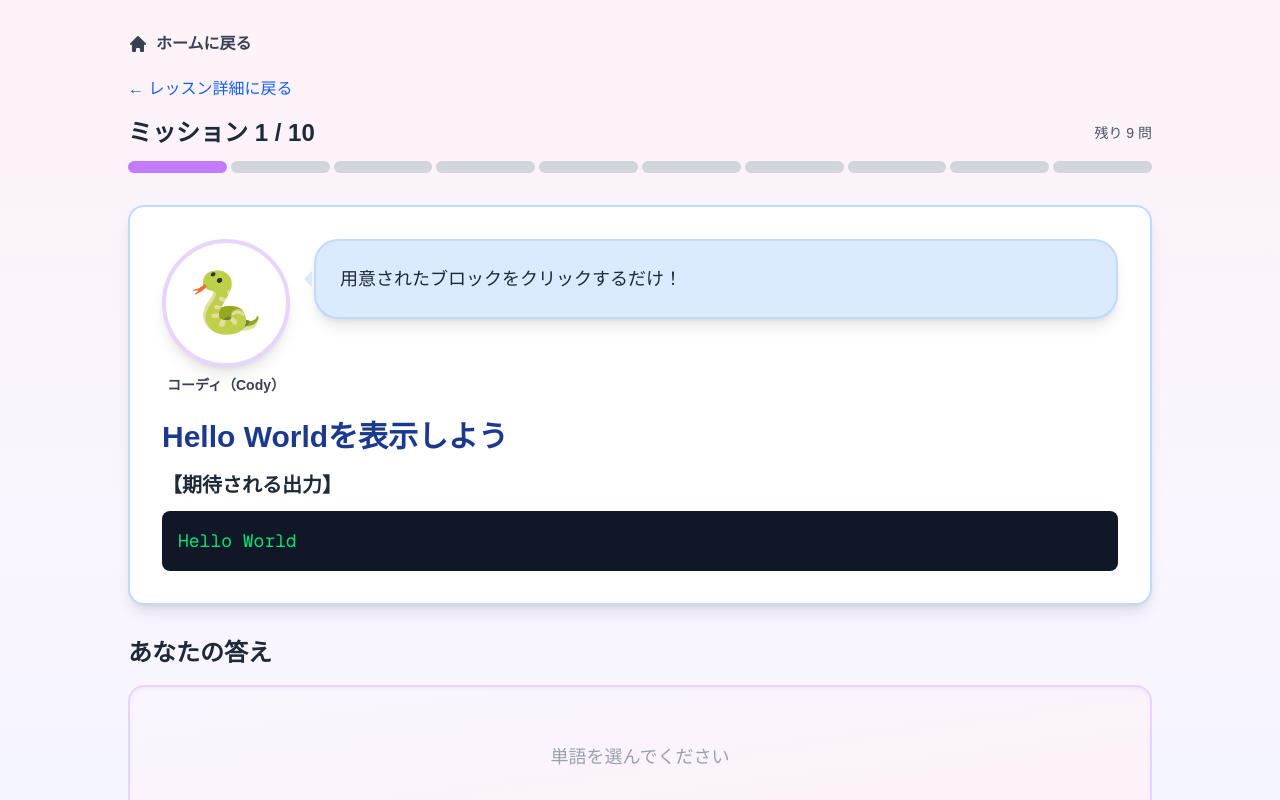
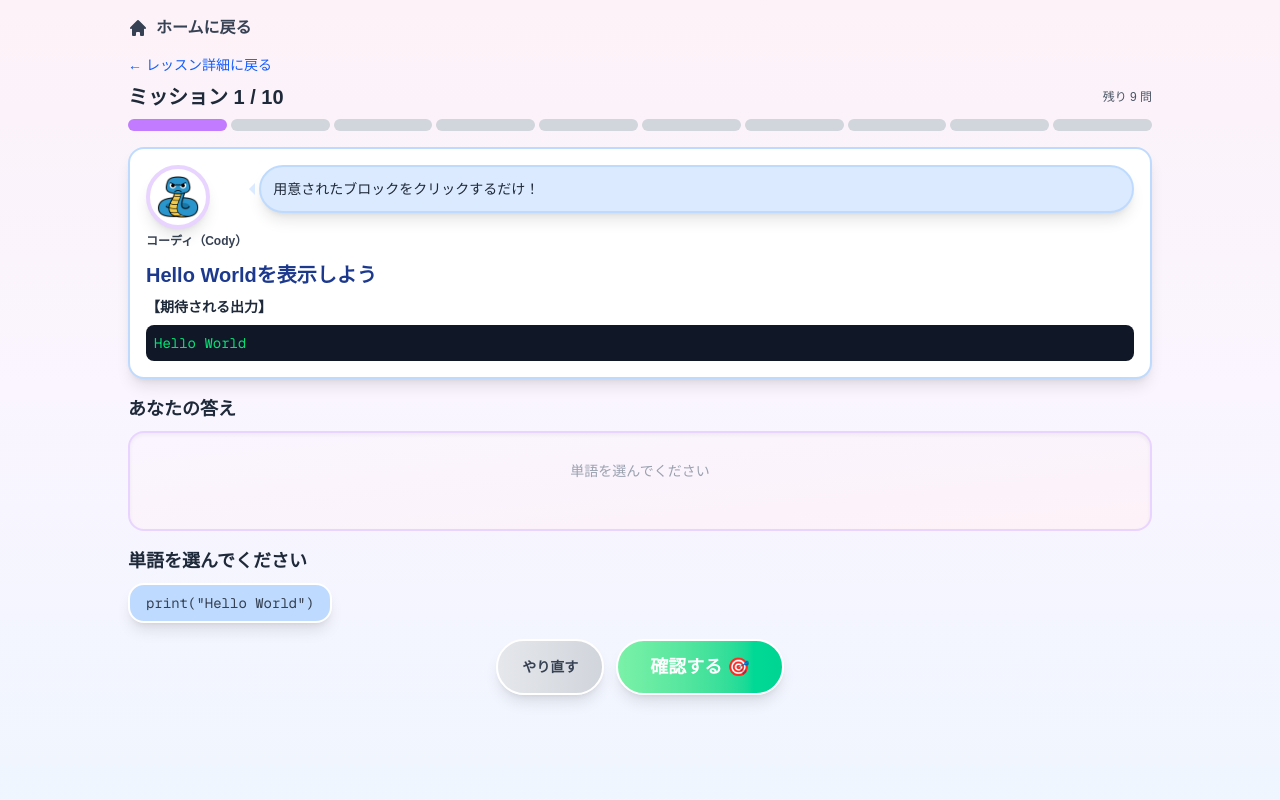
Before and after one commit to plusone03120717-maker/codeblock, a Next.js app: page /lesson/1/editor in a window 1280 px wide. Shown: the top 800 px of the page. Built offline with nearby package versions, Linux system fonts and the light colour scheme.

Commit message:
feat: スライドにコード例を追加、エディターUIをコンパクト化

```diff
--- a/src/app/lesson/[id]/editor/page.tsx
+++ b/src/app/lesson/[id]/editor/page.tsx
@@ -176,7 +176,7 @@ function DraggableBlock({ block, index, onRemove }: DraggableBlockProps) {
       <div
         {...attributes}
         {...listeners}
-        className={`${block.color} text-gray-700 px-5 py-3 rounded-2xl text-lg font-mono shadow-md hover:shadow-lg transition-all border-2 border-white cursor-grab active:cursor-grabbing select-none`}
+        className={`${block.color} text-gray-700 px-3 py-2 rounded-xl text-sm font-mono shadow-md hover:shadow-lg transition-all border-2 border-white cursor-grab active:cursor-grabbing select-none`}
       >
         {block.text}
       </div>
@@ -188,7 +188,7 @@ function DraggableBlock({ block, index, onRemove }: DraggableBlockProps) {
           e.stopPropagation();
           onRemove(index);
         }}
-        className="absolute -top-2 -right-2 bg-red-400 hover:bg-red-500 text-white rounded-full w-6 h-6 flex items-center justify-center text-sm font-bold shadow-md hover:shadow-lg transition-all border-2 border-white z-10"
+        className="absolute -top-1 -right-1 bg-red-400 hover:bg-red-500 text-white rounded-full w-5 h-5 flex items-center justify-center text-xs font-bold shadow-md hover:shadow-lg transition-all border-2 border-white z-10"
         type="button"
       >
         ×
@@ -434,10 +434,26 @@ export default function LessonEditorPage({ params }: EditorPageProps) {
   }
 
   return (
-    <div className="min-h-screen bg-gradient-to-b from-pink-50 via-purple-50 to-blue-50 p-8">
+    <>
+      <style jsx global>{`
+        @keyframes slide-up {
+          from {
+            transform: translateY(100%);
+            opacity: 0;
+          }
+          to {
+            transform: translateY(0);
+            opacity: 1;
+          }
+        }
+        .animate-slide-up {
+          animation: slide-up 0.3s ease-out;
+        }
+      `}</style>
+      <div className="min-h-screen bg-gradient-to-b from-pink-50 via-purple-50 to-blue-50 p-4">
         <div className="max-w-5xl mx-auto">
           {/* ホームに戻るボタン（左上） */}
-        <div className="mb-4">
+          <div className="mb-2">
             <Link
               href="/"
               className="inline-flex items-center gap-2 text-gray-700 hover:text-gray-900 font-semibold transition-colors"
@@ -455,18 +471,18 @@ export default function LessonEditorPage({ params }: EditorPageProps) {
           </div>
 
         {/* 進捗バー */}
-        <div className="mb-8">
+        <div className="mb-4">
           <Link
             href={`/lesson/${lessonId}`}
-            className="inline-block text-blue-600 hover:text-blue-800 mb-4"
+            className="inline-block text-blue-600 hover:text-blue-800 mb-2 text-sm"
           >
             ← レッスン詳細に戻る
           </Link>
-          <div className="flex items-center justify-between mb-3">
-            <h2 className="text-2xl font-bold text-gray-800">
+          <div className="flex items-center justify-between mb-2">
+            <h2 className="text-xl font-bold text-gray-800">
               ミッション {currentMissionId} / {missions.length}
             </h2>
-            <span className="text-sm text-gray-600">
+            <span className="text-xs text-gray-600">
               残り {missions.length - currentMissionId} 問
             </span>
           </div>
@@ -487,42 +503,42 @@ export default function LessonEditorPage({ params }: EditorPageProps) {
         </div>
 
         {/* ミッション内容 */}
-        <div className="bg-white rounded-2xl shadow-lg p-8 mb-8 border-2 border-blue-200">
+        <div className="bg-white rounded-2xl shadow-lg p-4 mb-4 border-2 border-blue-200">
           {/* キャラクターとメッセージ */}
           {tutorial && (
-            <div className="flex flex-col md:flex-row gap-6 mb-6">
+            <div className="flex flex-col md:flex-row gap-3 mb-3">
               {/* キャラクター画像 */}
               <div className="flex-shrink-0">
-                <div className="w-24 h-24 md:w-32 md:h-32 bg-white rounded-full flex items-center justify-center shadow-lg border-4 border-purple-200 relative overflow-hidden">
+                <div className="w-16 h-16 bg-white rounded-full flex items-center justify-center shadow-lg border-4 border-purple-200 relative overflow-hidden">
                   {tutorial.characterImage && !imageError ? (
                     <Image
                       src={tutorial.characterImage}
                       alt={tutorial.characterName}
-                      width={128}
-                      height={128}
+                      width={64}
+                      height={64}
                       className="object-contain"
                       onError={() => {
                         setImageError(true);
                       }}
                     />
                   ) : (
-                    <span className="text-5xl md:text-6xl">{tutorial.characterEmoji}</span>
+                    <span className="text-3xl">{tutorial.characterEmoji}</span>
                   )}
                 </div>
-                <p className="text-center mt-2 font-bold text-gray-700 text-sm">
+                <p className="text-center mt-1 font-bold text-gray-700 text-xs">
                   {tutorial.characterName}
                 </p>
               </div>
 
               {/* 吹き出し */}
               <div className="flex-1 relative">
-                <div className="bg-blue-100 rounded-3xl p-4 md:p-6 shadow-lg border-2 border-blue-200 relative">
+                <div className="bg-blue-100 rounded-3xl p-3 shadow-lg border-2 border-blue-200 relative">
                   {/* 三角形（吹き出しの矢印） */}
                   <div className="absolute left-0 top-1/2 transform -translate-x-3 -translate-y-1/2 hidden md:block">
-                    <div className="w-0 h-0 border-t-8 border-t-transparent border-r-8 border-r-blue-100 border-b-8 border-b-transparent"></div>
+                    <div className="w-0 h-0 border-t-6 border-t-transparent border-r-6 border-r-blue-100 border-b-6 border-b-transparent"></div>
                   </div>
 
-                  <p className="text-base md:text-lg text-gray-800">
+                  <p className="text-sm text-gray-800">
                     {currentMission.description}
                   </p>
                 </div>
@@ -530,26 +546,26 @@ export default function LessonEditorPage({ params }: EditorPageProps) {
             </div>
           )}
 
-          <h3 className="text-3xl font-bold text-blue-900 mb-4">
+          <h3 className="text-xl font-bold text-blue-900 mb-2">
             {currentMission.title}
           </h3>
 
-          <h4 className="text-xl font-bold text-gray-800 mb-3">
+          <h4 className="text-sm font-bold text-gray-800 mb-2">
             【期待される出力】
           </h4>
-          <div className="bg-gray-900 rounded-lg p-4">
-            <pre className="text-green-400 font-mono text-lg whitespace-pre-wrap">
+          <div className="bg-gray-900 rounded-lg p-2">
+            <pre className="text-green-400 font-mono text-sm whitespace-pre-wrap">
               {currentMission.expectedOutput}
             </pre>
           </div>
         </div>
 
         {/* セクション2: 回答エリア */}
-        <div className="mb-8">
-          <h3 className="text-2xl font-bold mb-4 text-gray-800">あなたの答え</h3>
-          <div className="bg-gradient-to-br from-purple-50 to-pink-50 border-2 border-purple-200 rounded-2xl p-6 min-h-[150px] shadow-inner">
+        <div className="mb-4">
+          <h3 className="text-lg font-bold mb-2 text-gray-800">あなたの答え</h3>
+          <div className="bg-gradient-to-br from-purple-50 to-pink-50 border-2 border-purple-200 rounded-2xl p-3 min-h-[100px] shadow-inner">
             {selectedBlocks.length === 0 ? (
-              <p className="text-gray-400 text-center py-8 text-lg">
+              <p className="text-gray-400 text-center py-4 text-sm">
                 単語を選んでください
               </p>
             ) : (
@@ -608,17 +624,17 @@ export default function LessonEditorPage({ params }: EditorPageProps) {
         </div>
 
         {/* セクション3: 単語選択エリア */}
-        <div className="mb-8">
-          <h3 className="text-2xl font-bold mb-4 text-gray-800">
+        <div className="mb-4">
+          <h3 className="text-lg font-bold mb-2 text-gray-800">
             単語を選んでください
           </h3>
-          <div className="flex flex-wrap gap-3">
+          <div className="flex flex-wrap gap-2">
             {availableBlocks.map((block) => (
               <button
                 key={block.id}
                 type="button"
                 onClick={() => selectBlock(block)}
-                className={`${block.color} text-gray-700 px-6 py-4 rounded-2xl text-lg font-mono shadow-lg hover:shadow-xl hover:scale-105 transition-all border-2 border-white`}
+                className={`${block.color} text-gray-700 px-4 py-2 rounded-2xl text-sm font-mono shadow-lg hover:shadow-xl hover:scale-105 transition-all border-2 border-white`}
               >
                 {block.text}
               </button>
@@ -626,62 +642,12 @@ export default function LessonEditorPage({ params }: EditorPageProps) {
           </div>
         </div>
 
-        {/* 生成されたコードセクション */}
-        {generatedCode && (
-          <div className="mb-8 bg-white rounded-2xl shadow-lg p-6">
-            <h3 className="text-xl font-bold mb-4 text-gray-800">
-              生成されたコード
-            </h3>
-            <div className="bg-gradient-to-br from-gray-800 to-gray-900 rounded-2xl p-4 shadow-lg border-2 border-purple-300">
-              <pre className="text-green-300 font-mono text-lg overflow-x-auto">
-                <code>{generatedCode}</code>
-              </pre>
-            </div>
-          </div>
-        )}
-
-        {/* 実行結果セクション */}
-        {executionResult && (
-          <div className="mb-8 bg-white rounded-2xl shadow-lg p-6">
-            <h3 className="text-xl font-bold mb-4 text-gray-800">実行結果</h3>
-            {executionResult.success ? (
-              <div className="bg-green-100 border-2 border-green-500 rounded-2xl p-6">
-                <p className="text-green-800 text-2xl font-bold mb-2">
-                  ✓ 正解です！🎉
-                </p>
-                <p className="text-green-700 text-lg">
-                  出力: {executionResult.output}
-                </p>
-                <p className="text-green-600 mt-2">
-                  {currentMissionId < missions.length
-                    ? "次のミッションに進みます..."
-                    : "レッスン完了！ホームに戻ります..."}
-                </p>
-              </div>
-            ) : (
-              <div className="bg-red-100 border-2 border-red-500 rounded-2xl p-6">
-                <p className="text-red-800 text-2xl font-bold mb-2">
-                  もう一度試してみましょう！
-                </p>
-                {executionResult.output && (
-                  <p className="text-red-700 text-lg">
-                    あなたの出力: {executionResult.output}
-                  </p>
-                )}
-                {executionResult.error && (
-                  <p className="text-red-700">{executionResult.error}</p>
-                )}
-              </div>
-            )}
-          </div>
-        )}
-
         {/* ボタンエリア */}
-        <div className="flex justify-center gap-4">
+        <div className="flex justify-center gap-3 mb-20">
           <button
             type="button"
             onClick={reset}
-            className="bg-gradient-to-r from-gray-200 to-gray-300 hover:from-gray-300 hover:to-gray-400 text-gray-700 px-8 py-4 rounded-full text-lg font-bold shadow-lg hover:shadow-xl transition-all border-2 border-white"
+            className="bg-gradient-to-r from-gray-200 to-gray-300 hover:from-gray-300 hover:to-gray-400 text-gray-700 px-6 py-2 rounded-full text-sm font-bold shadow-lg hover:shadow-xl transition-all border-2 border-white"
           >
             やり直す
           </button>
@@ -689,12 +655,42 @@ export default function LessonEditorPage({ params }: EditorPageProps) {
             type="button"
             onClick={handleCheck}
             disabled={isExecuting}
-            className="bg-gradient-to-r from-green-300 to-emerald-400 hover:from-green-400 hover:to-emerald-500 text-white px-12 py-4 rounded-full text-xl font-bold shadow-lg hover:shadow-xl transition-all border-2 border-white disabled:opacity-50 disabled:cursor-not-allowed"
+            className="bg-gradient-to-r from-green-300 to-emerald-400 hover:from-green-400 hover:to-emerald-500 text-white px-8 py-3 rounded-full text-lg font-bold shadow-lg hover:shadow-xl transition-all border-2 border-white disabled:opacity-50 disabled:cursor-not-allowed"
           >
             {isExecuting ? "実行中..." : "確認する 🎯"}
           </button>
         </div>
       </div>
       </div>
+
+      {/* 実行結果オーバーレイ */}
+      {executionResult && (
+        <div className="fixed bottom-0 left-0 right-0 z-50 p-4 bg-white border-t-4 shadow-lg animate-slide-up">
+          {executionResult.success ? (
+            <div className="max-w-5xl mx-auto bg-green-100 border-2 border-green-500 rounded-xl p-4 flex items-center justify-between">
+              <div>
+                <p className="text-green-800 text-xl font-bold">✓ 正解です！🎉</p>
+                <p className="text-green-700 text-sm">出力: {executionResult.output}</p>
+              </div>
+              <p className="text-green-600 text-sm">
+                {currentMissionId < missions.length
+                  ? "次のミッションに進みます..."
+                  : "レッスン完了！"}
+              </p>
+            </div>
+          ) : (
+            <div className="max-w-5xl mx-auto bg-red-100 border-2 border-red-500 rounded-xl p-4">
+              <p className="text-red-800 text-xl font-bold">もう一度試してみましょう！</p>
+              {executionResult.output && (
+                <p className="text-red-700 text-sm">あなたの出力: {executionResult.output}</p>
+              )}
+              {executionResult.error && (
+                <p className="text-red-700 text-xs">{executionResult.error}</p>
+              )}
+            </div>
+          )}
+        </div>
+      )}
+    </>
   );
 }
--- a/src/app/lesson/[id]/page.tsx
+++ b/src/app/lesson/[id]/page.tsx
@@ -2,6 +2,7 @@
 
 import { useState } from 'react'
 import { useParams, useRouter } from 'next/navigation'
+import Image from 'next/image'
 import { lessons } from '@/data/lessons'
 import { getTutorial } from '@/data/tutorials'
 
@@ -13,6 +14,7 @@ export default function LessonDetailPage() {
   const lesson = lessons.find(l => l.id === lessonId)
   const tutorial = getTutorial(lessonId)
   const [currentSlide, setCurrentSlide] = useState(0)
+  const [imageError, setImageError] = useState(false)
 
   if (!lesson || !tutorial) {
     return (
@@ -45,8 +47,19 @@ export default function LessonDetailPage() {
 
           {/* キャラクター画像 */}
           <div className="flex-shrink-0">
-            <div className="w-32 h-32 md:w-40 md:h-40 bg-white rounded-full flex items-center justify-center shadow-lg border-4 border-purple-200">
-              <span className="text-7xl">{tutorial.characterEmoji}</span>
+            <div className="w-32 h-32 md:w-40 md:h-40 bg-white rounded-full flex items-center justify-center shadow-lg border-4 border-purple-200 relative overflow-hidden">
+              {tutorial.characterImage && !imageError ? (
+                <Image
+                  src={tutorial.characterImage}
+                  alt={tutorial.characterName}
+                  width={128}
+                  height={128}
+                  className="object-contain"
+                  onError={() => setImageError(true)}
+                />
+              ) : (
+                <span className="text-7xl">{tutorial.characterEmoji}</span>
+              )}
             </div>
             <p className="text-center mt-2 font-bold text-gray-700">
               {tutorial.characterName}
@@ -75,6 +88,26 @@ export default function LessonDetailPage() {
           <p className="text-xl text-gray-700 leading-relaxed">
             {slide.content}
           </p>
+          {slide.codeExample && (
+            <div className="mt-4 space-y-3">
+              {slide.codeExample.bad && (
+                <div className="bg-red-50 border-2 border-red-300 rounded-xl p-4">
+                  <div className="text-red-600 font-bold text-sm mb-2">❌ ダメな例</div>
+                  <pre className="bg-red-100 rounded-lg p-3 text-red-800 font-mono text-sm overflow-x-auto">
+                    {slide.codeExample.bad}
+                  </pre>
+                </div>
+              )}
+              {slide.codeExample.good && (
+                <div className="bg-green-50 border-2 border-green-300 rounded-xl p-4">
+                  <div className="text-green-600 font-bold text-sm mb-2">✅ 正しい例</div>
+                  <pre className="bg-green-100 rounded-lg p-3 text-green-800 font-mono text-sm overflow-x-auto">
+                    {slide.codeExample.good}
+                  </pre>
+                </div>
+              )}
+            </div>
+          )}
         </div>
 
         {/* スライドインジケーターとナビゲーション */}
--- a/src/data/tutorials.ts
+++ b/src/data/tutorials.ts
@@ -2,6 +2,10 @@ export interface TutorialSlide {
   title: string
   content: string
   characterMessage: string
+  codeExample?: {
+    good?: string    // 正しいコード例
+    bad?: string     // 間違ったコード例
+  }
 }
 
 export interface LessonTutorial {
@@ -17,6 +21,7 @@ export const tutorials: LessonTutorial[] = [
     lessonId: 1,
     characterName: 'コーディ（Cody）',
     characterEmoji: '🐍',
+    characterImage: '/images/characters/cody.png',
     slides: [
       {
         title: 'print()関数とは？',
@@ -27,6 +32,26 @@ export const tutorials: LessonTutorial[] = [
         title: 'print()の使い方',
         content: 'print()の中に、表示したい文字を " " で囲んで入れるんだ。',
         characterMessage: 'まずは "Hello World" を表示させてみよう！これがプログラミングの第一歩だ！',
+        codeExample: {
+          good: 'print("Hello World")',
+        },
+      },
+      {
+        title: '改行について',
+        content: 'プログラムは1行ずつ書いていくんだ。print()を2回使うと、2つのメッセージを表示できるよ。',
+        characterMessage: '↵マークは「改行」を意味する。次の行に移るときに使うんだ！',
+        codeExample: {
+          good: 'print("Hello")\nprint("World")',
+        },
+      },
+      {
+        title: '改行を忘れるとエラーになる！',
+        content: 'print()を続けて書くときは、必ず改行を入れよう。同じ行に2つの命令を書くとエラーになってしまうよ。',
+        characterMessage: '↵を使って改行するのを忘れないでね！',
+        codeExample: {
+          bad: 'print("Hello")print("World")',
+          good: 'print("Hello")\nprint("World")',
+        },
       },
       {
         title: 'さあ、挑戦だ！',
```
Also changed, not shown: public/images/characters/cody.png (added). Lines whose indentation alone changed are shown as unchanged.
